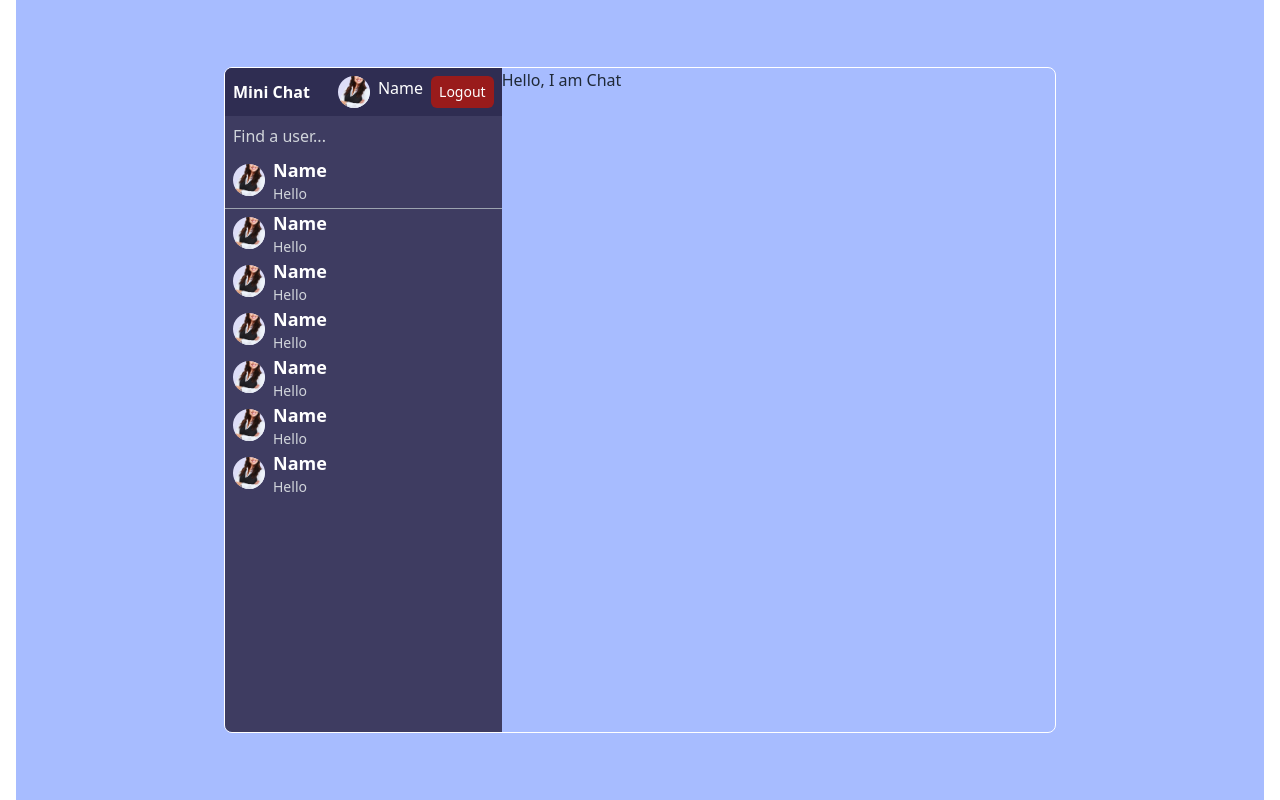
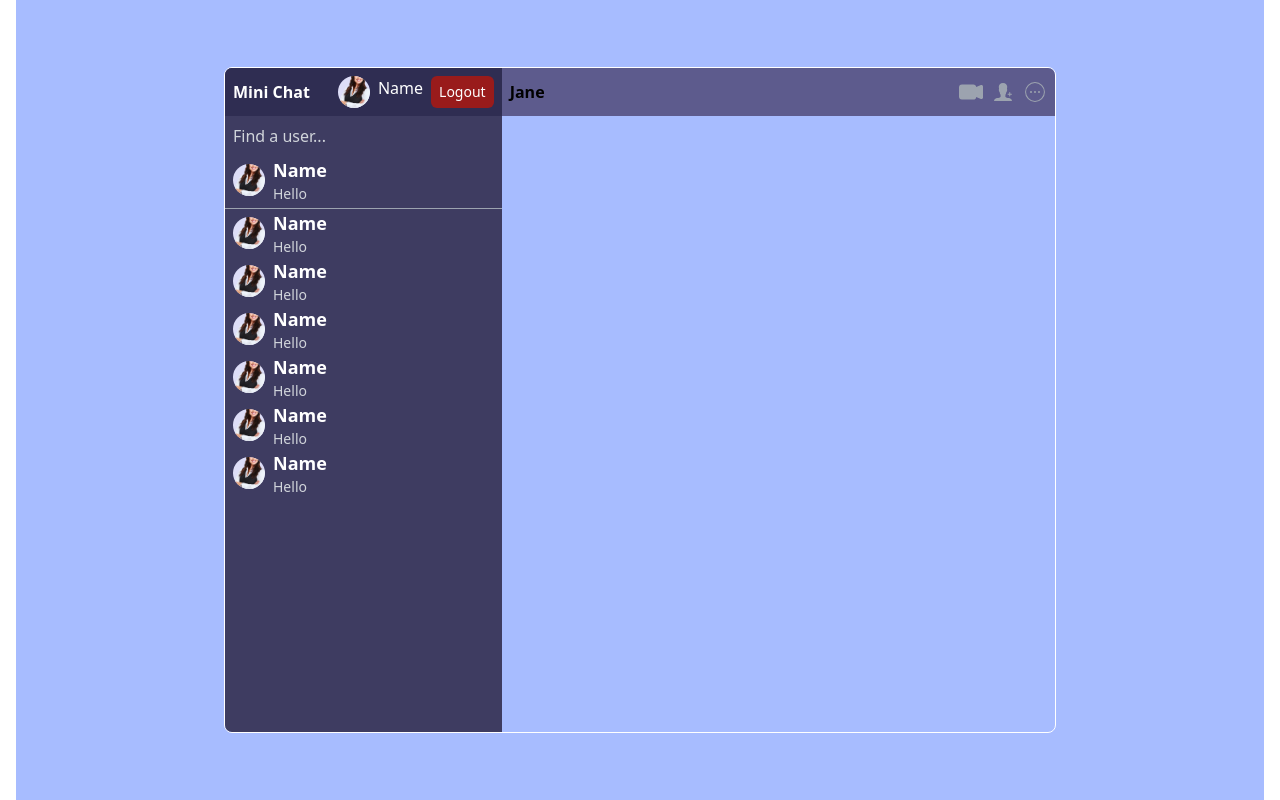
Before and after one commit to Its-Shojib/Mini-Chat-Web-App, a React (Vite) app: page / in a window 1280 px wide. Built offline with nearby package versions, Linux system fonts and the light colour scheme; no server answers.

Commit message:
Chat box added

```diff
--- a/src/Pages/Home/Chat.jsx
+++ b/src/Pages/Home/Chat.jsx
@@ -1,9 +1,17 @@
-
-
+import { BsCameraVideoFill } from "react-icons/bs";
+import { IoIosPersonAdd } from "react-icons/io";
+import { CiCircleMore } from "react-icons/ci";
 const Chat = () => {
     return (
-        <div className="text-left">
-            <p> Hello, I am Chat </p>
+        <div className="">
+            <div className="h-12 flex justify-between items-center bg-[#5d5b8d] p-2 text-gray-400">
+                <span className="text-black font-bold">Jane</span>
+                <div className="flex gap-2 cursor-pointer">
+                    <BsCameraVideoFill className='text-2xl' />
+                    <IoIosPersonAdd className='text-2xl' />
+                    <CiCircleMore className='text-2xl' />
+                </div>
+            </div>
         </div>
     )
 }
```
